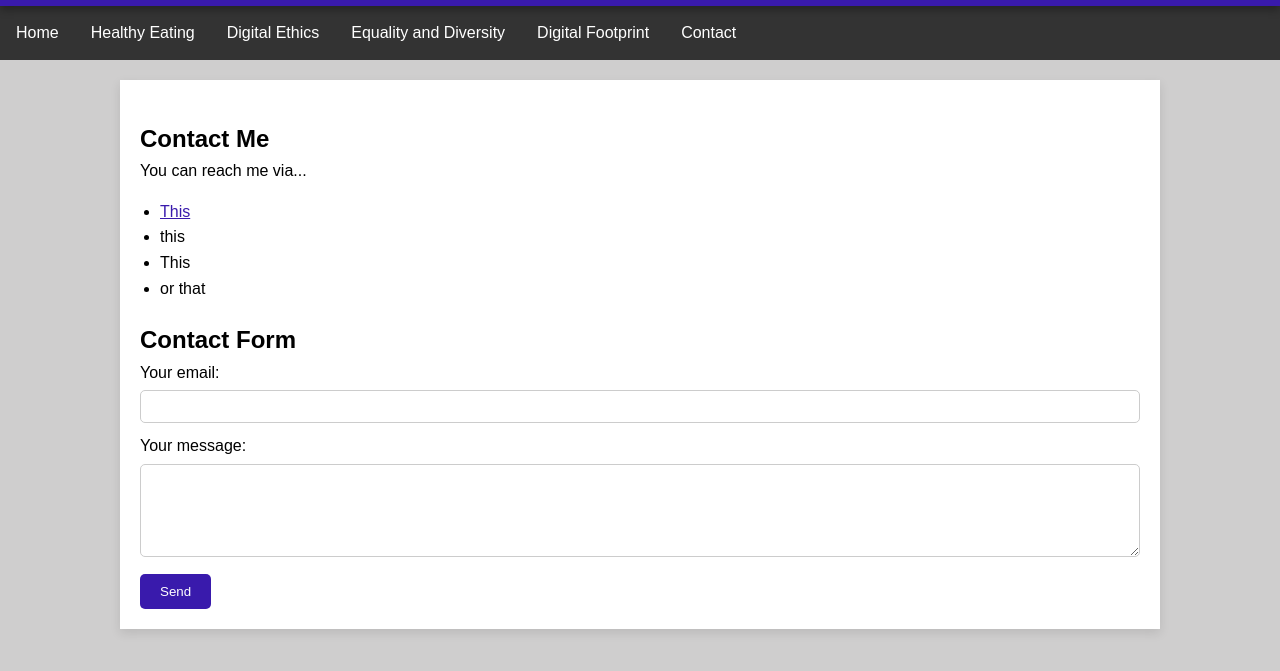
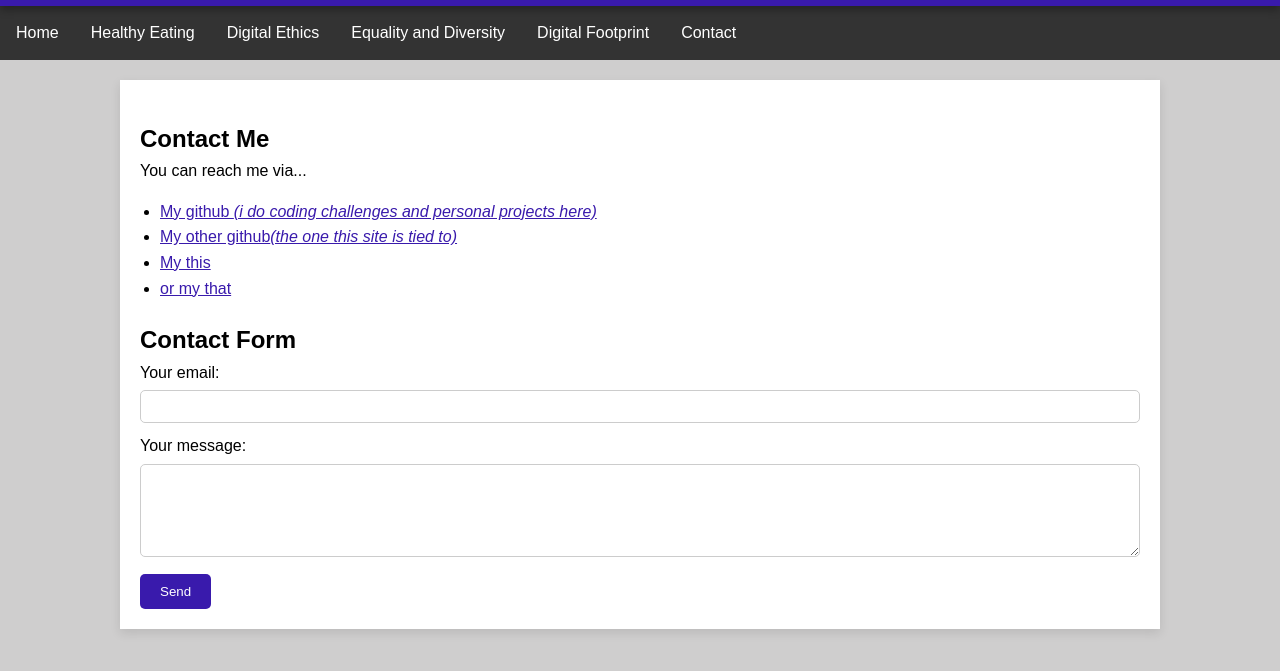
Before and after one commit to 11194099BCLEE/11194099BCLEE.github.io, a plain HTML site: page Contact.html in a window 1280 px wide. Shown: the part 85-756 px from the top of the page. Drawn offline with Linux system fonts and the light colour scheme.

Commit message:
Update Contact.html
update nav, include links to other stuff

```diff
--- a/Contact.html
+++ b/Contact.html
@@ -150,10 +150,10 @@
       You can reach me via...
     </p>
     <ul>
-      <li><a href="?">This</a></li>
-      <li>this</li>
-      <li>This</li>
-      <li>or that</li>
+      <li><a href="https://github.com/Ninjauser9">My github <em>(i do coding challenges and personal projects here)</em></a></li>
+      <li><a href="https://github.com/11194099BCLEE">My other github<em>(the one this site is tied to)</em></a></li>
+      <li><a href="https://www.twitch.tv/ninjauserlol">My this</a></li>
+      <li><a href="https://www.youtube.com/user/Brandonpxx/featured">or my that</a></li>
     </ul>
 
     <h2>Contact Form</h2>
```
